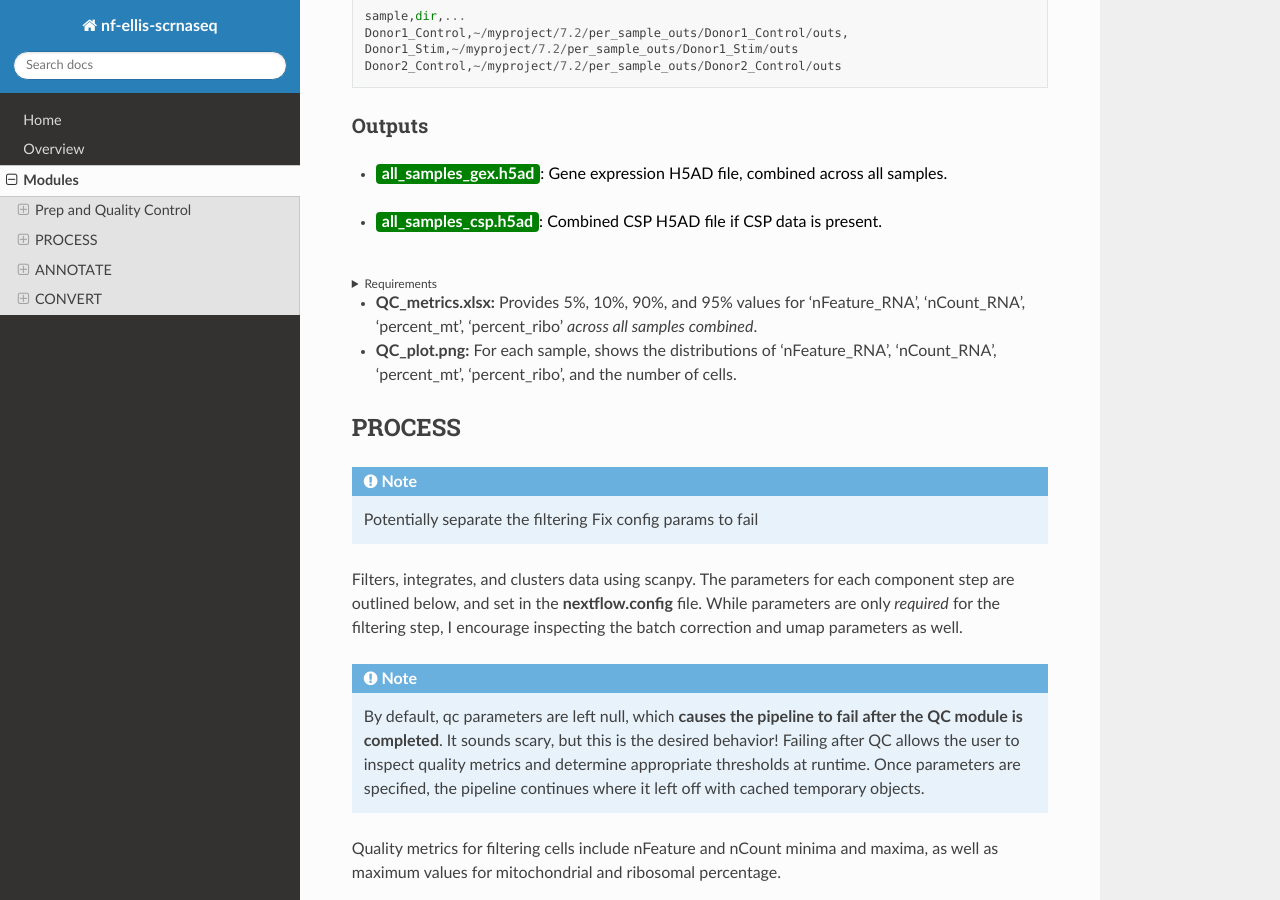
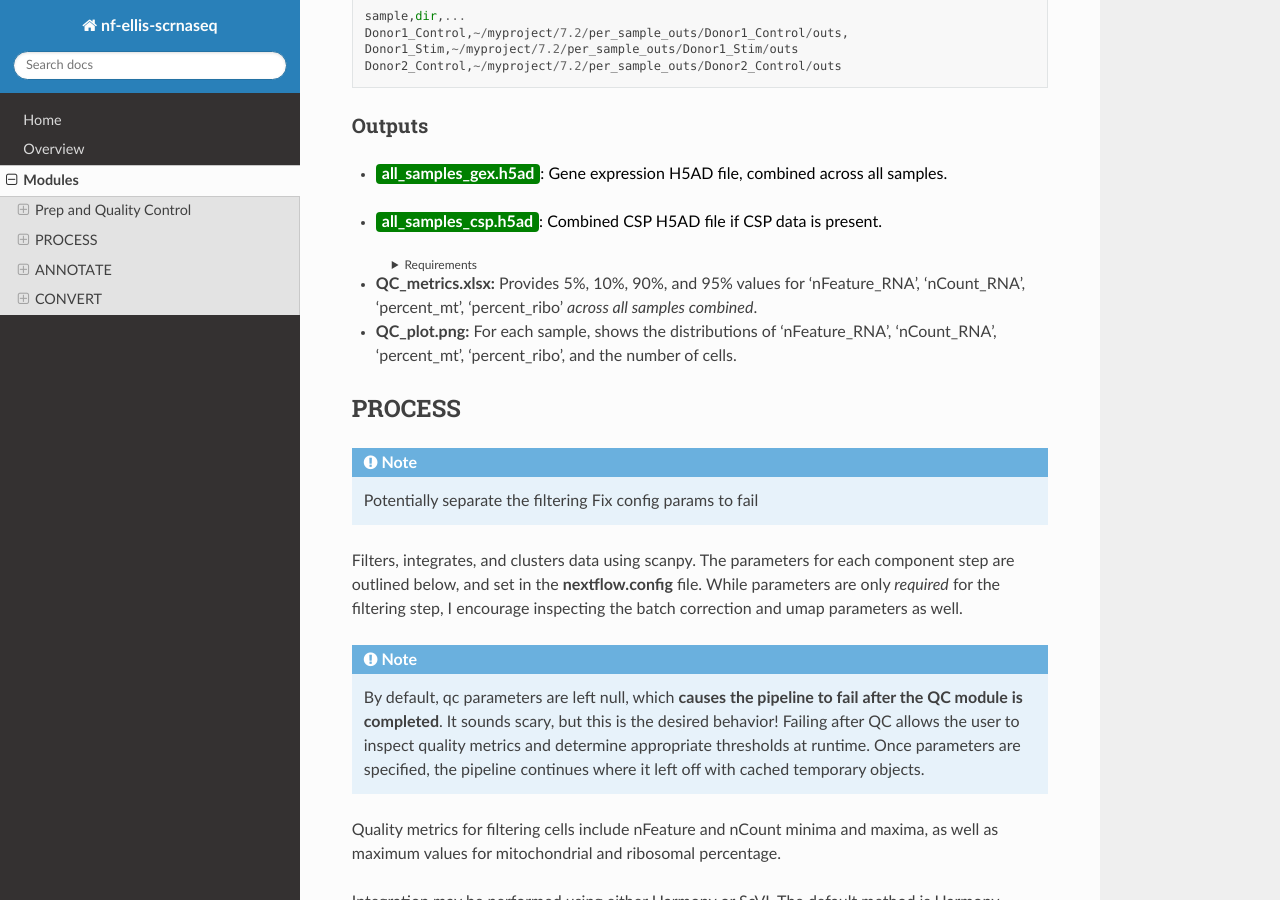
Before and after one commit to oliviaellis65/docs, a Sphinx documentation site: the page built from docs/source/modules.rst, in a window 1280 px wide and 900 px high, scrolled down 962 px. Built offline with Sphinx 7.4.7 and the Read the Docs theme 3.1.0, drawn with Linux system fonts in a browser that asks for light colours.

Commit message:
Update modules.rst

```diff
--- a/docs/source/modules.rst
+++ b/docs/source/modules.rst
@@ -73,11 +73,15 @@
 
    <ul><li><span style="background-color: green; color: white; font-weight:bold; padding: 2px 6px; border-radius: 4px;">all_samples_gex.h5ad</span><span style="display:inline; color: black;">: Gene expression H5AD file, combined across all samples.</span></li></ul>
    <ul><li><span style="background-color: green; color: white; font-weight:bold; padding: 2px 6px; border-radius: 4px;">all_samples_csp.h5ad</span><span style="display:inline; color: black;">: Combined CSP H5AD file if CSP data is present.</span></li></ul>
-         <span style="font-size: 12px; margin-left: 40px;"><details>
-         <summary>Requirements</summary>
-          all_samples_gex.h5ad contains metadata for QC metrics, including:
-            'nFeature_RNA', 'nCount_RNA', 'percent_mt', 'percent_ribo', 'percent_rbc', 'log1p_n_genes_by_counts', 'log1p_total_counts', 'pct_counts_in_top_50_genes', 'pct_counts_in_top_100_genes', 'pct_counts_in_top_200_genes', 'pct_counts_in_top_500_genes', 'total_counts_mt', 'log1p_total_counts_mt',  'total_counts_ribo', 'log1p_total_counts_ribo',  'total_counts_hb', 'log1p_total_counts_hb'
-         </details></span>
+
+   <div style="font-size: 12px; margin-left: 40px;">
+      <details>
+      <summary>Requirements</summary>
+       all_samples_gex.h5ad contains metadata for QC metrics, including:
+         'nFeature_RNA', 'nCount_RNA', 'percent_mt', 'percent_ribo', 'percent_rbc', 'log1p_n_genes_by_counts', 'log1p_total_counts', 'pct_counts_in_top_50_genes', 'pct_counts_in_top_100_genes', 'pct_counts_in_top_200_genes', 'pct_counts_in_top_500_genes', 'total_counts_mt', 'log1p_total_counts_mt',  'total_counts_ribo', 'log1p_total_counts_ribo',  'total_counts_hb', 'log1p_total_counts_hb'
+      </details>
+   </div>
+
 .. fake comment
 - **QC_metrics.xlsx:** Provides 5%, 10%, 90%, and 95% values for 'nFeature_RNA', 'nCount_RNA', 'percent_mt', 'percent_ribo' *across all samples combined*.
 - **QC_plot.png:** For each sample, shows the distributions of 'nFeature_RNA', 'nCount_RNA', 'percent_mt', 'percent_ribo', and the number of cells.
```
